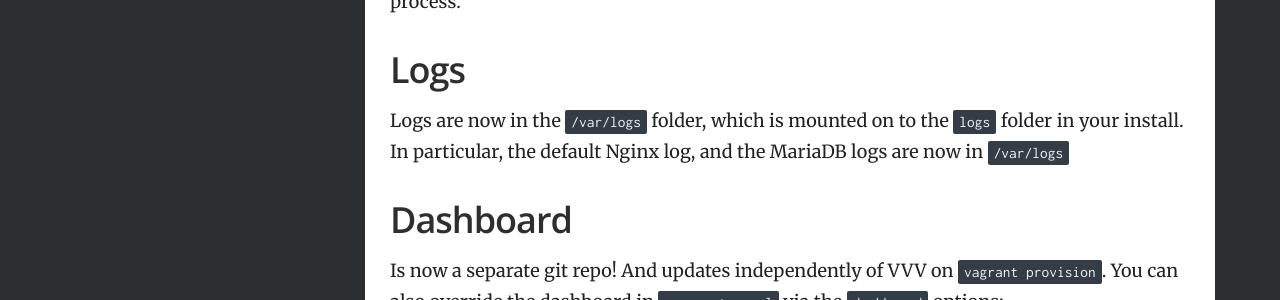
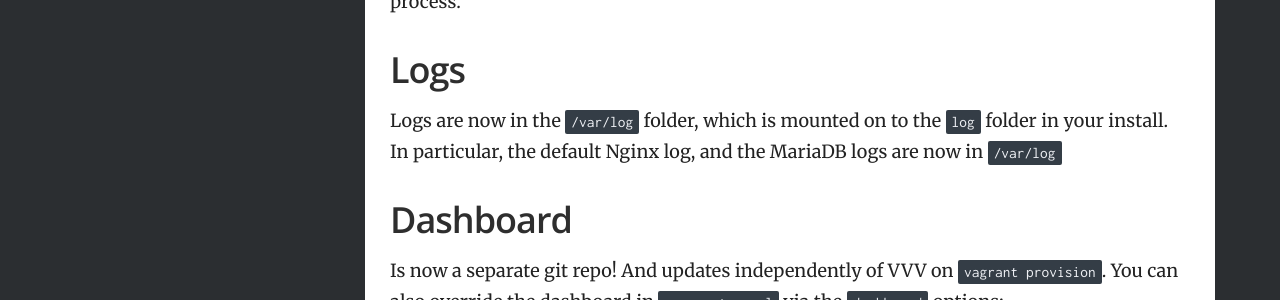
Before and after one commit to Varying-Vagrant-Vagrants/varyingvagrantvagrants.org, a Jekyll site: the page built from _posts/2018-05-22-varying-vagrant-vagrants-2-2-1.md, in a window 1280 px wide. Shown: the part 1518-1818 px from the top of the page. Built offline with Jekyll 4.4.1, drawn with Linux system fonts in a browser that asks for light colours.

Commit message:
Update logs location to /var/log

```diff
--- a/_posts/2018-05-22-varying-vagrant-vagrants-2-2-1.md
+++ b/_posts/2018-05-22-varying-vagrant-vagrants-2-2-1.md
@@ -39,7 +39,7 @@ Additionally, the `src.` subdomain is going away due to changes in the WP core d
 
 ## Logs
 
-Logs are now in the `/var/logs` folder, which is mounted on to the `logs` folder in your install. In particular, the default Nginx log, and the MariaDB logs are now in `/var/logs`
+Logs are now in the `/var/log` folder, which is mounted on to the `log` folder in your install. In particular, the default Nginx log, and the MariaDB logs are now in `/var/log`
 
 ## Dashboard
 
```
